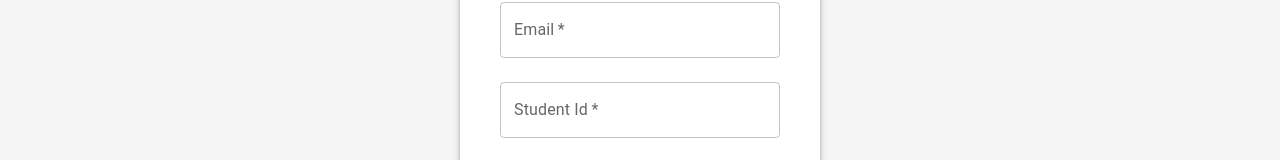
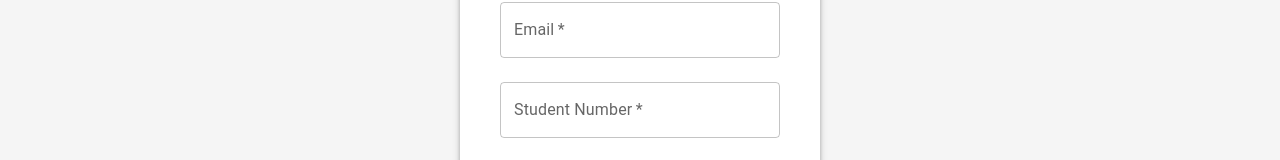
Before and after one commit to GaioAugusto/brasa-website, a React (Create React App) app: page /register in a window 1280 px wide. Shown: the part 470-630 px from the top of the page. Built offline with nearby package versions, Linux system fonts and the light colour scheme.

Commit message:
Modified Student ID to Student Number

```diff
--- a/src/pages/RegisterPage/components/RegisterForm/view.tsx
+++ b/src/pages/RegisterPage/components/RegisterForm/view.tsx
@@ -45,7 +45,7 @@ export const RegisterFormView: ComponentType = (props) => {
         margin="normal"
       />
       <TextField
-        label="Student Id"
+        label="Student Number"
         type="text"
         name="studentId"
         fullWidth
```
